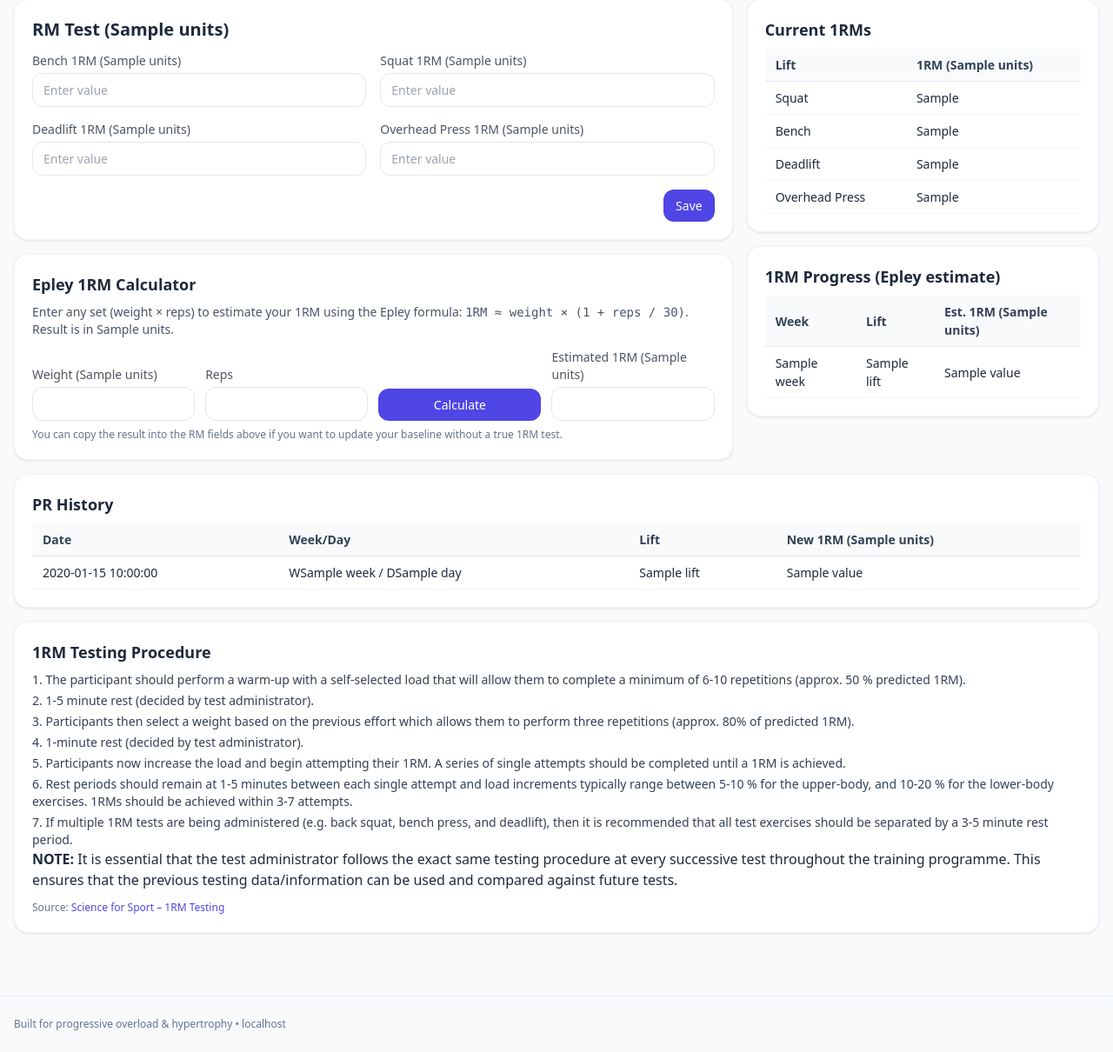
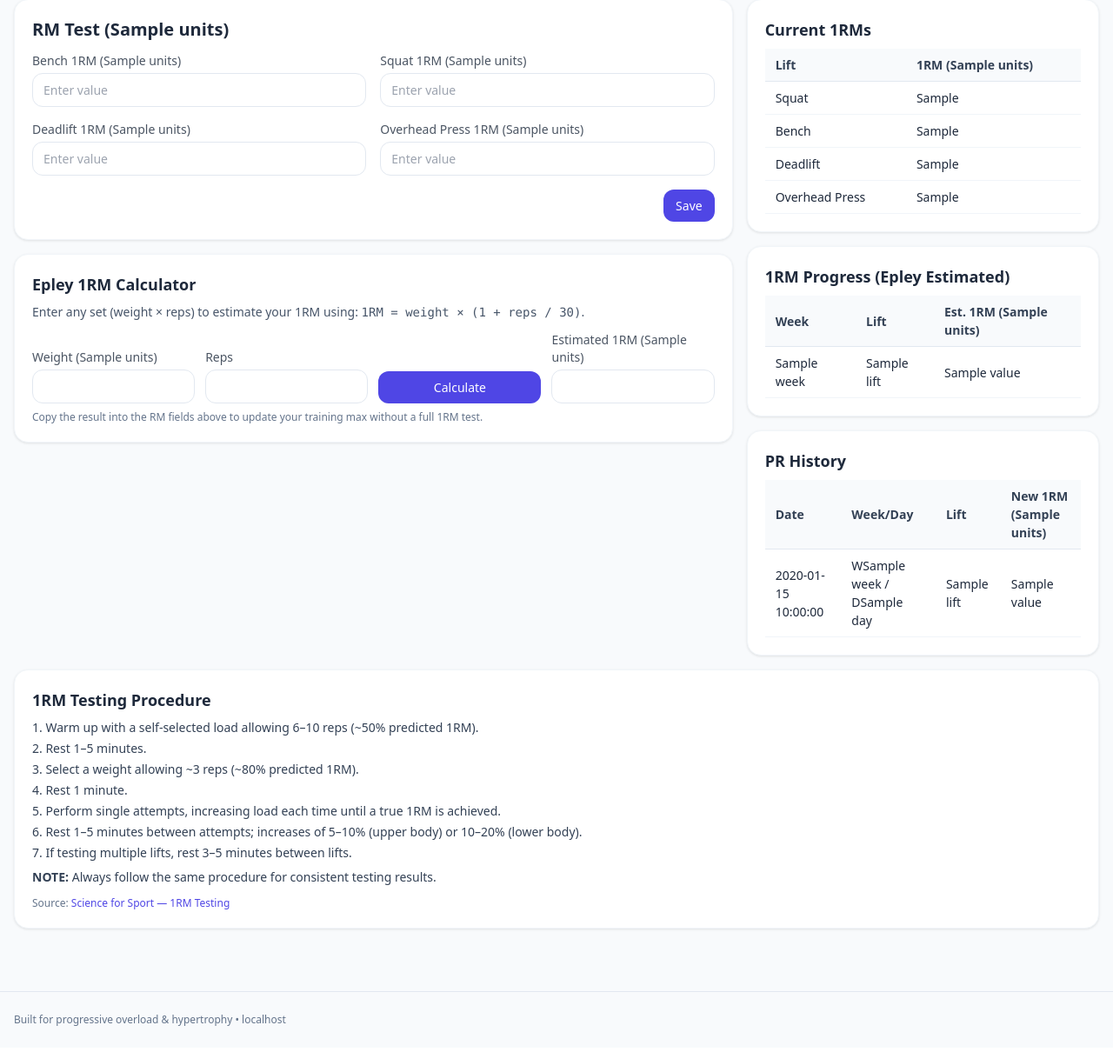
Before and after one commit to kevin989/hypertrophy-tracker, a Flask app: template templates/rm_test.html in a window 1280 px wide. Shown: the part 82-1292 px from the top of the page at 87% size. After the commit the page ends 1262 px from the top, so only its background shows below. Run offline with Flask 3, Linux system fonts and the light colour scheme; the template is opened without the code that fills it: most values are stand-ins (such as "Sample title", 1, 10 or a date in 2020); some libraries are stand-ins or nearby versions.

Commit message:
Clean up html

```diff
--- a/templates/rm_test.html
+++ b/templates/rm_test.html
@@ -2,27 +2,33 @@
 {% block content %}
 
 <div class="grid grid-cols-1 md:grid-cols-3 gap-4">
-  <!-- Left: RM form + Epley calculator -->
+
+  <!-- Left Column: RM Form + Epley Calculator -->
   <div class="md:col-span-2">
     <div class="card">
       <h2 class="text-xl font-semibold mb-3">RM Test ({{ units|default('kg') }})</h2>
 
       <form method="post" class="grid grid-cols-1 md:grid-cols-2 gap-4">
+
+        <!-- Bench -->
         <div>
           <label class="block text-sm text-gray-600 mb-1">Bench 1RM ({{ units }})</label>
           <input class="input w-full" type="number" step="0.5" name="bench_rm" placeholder="Enter value">
         </div>
 
+        <!-- Squat -->
         <div>
           <label class="block text-sm text-gray-600 mb-1">Squat 1RM ({{ units }})</label>
           <input class="input w-full" type="number" step="0.5" name="squat_rm" placeholder="Enter value">
         </div>
 
+        <!-- Deadlift -->
         <div>
           <label class="block text-sm text-gray-600 mb-1">Deadlift 1RM ({{ units }})</label>
           <input class="input w-full" type="number" step="0.5" name="deadlift_rm" placeholder="Enter value">
         </div>
 
+        <!-- OHP -->
         <div>
           <label class="block text-sm text-gray-600 mb-1">Overhead Press 1RM ({{ units }})</label>
           <input class="input w-full" type="number" step="0.5" name="ohp_rm" placeholder="Enter value">
@@ -31,41 +37,56 @@
         <div class="md:col-span-2 flex items-center justify-end">
           <button class="btn" type="submit">Save</button>
         </div>
+
       </form>
     </div>
 
-    <!-- Epley 1RM Calculator -->
+    <!-- Epley Calculator -->
     <div class="card mt-4">
       <h3 class="text-lg font-semibold mb-2">Epley 1RM Calculator</h3>
       <p class="text-sm text-slate-600 mb-3">
-        Enter any set (weight &times; reps) to estimate your 1RM using the Epley formula:
-        <code>1RM ≈ weight × (1 + reps / 30)</code>. Result is in {{ units }}.
+        Enter any set (weight × reps) to estimate your 1RM using:
+        <code>1RM = weight × (1 + reps / 30)</code>.
       </p>
+
       <div class="grid grid-cols-1 md:grid-cols-4 gap-3 items-end">
+
+        <!-- Weight -->
         <div>
           <label class="block text-sm text-gray-600 mb-1">Weight ({{ units }})</label>
           <input id="epley-weight" class="input w-full" type="number" step="0.5">
         </div>
+
+        <!-- Reps -->
         <div>
           <label class="block text-sm text-gray-600 mb-1">Reps</label>
           <input id="epley-reps" class="input w-full" type="number" step="1" min="1">
         </div>
+
+        <!-- Calculate -->
         <div class="flex items-center">
           <button id="epley-calc-btn" type="button" class="btn w-full">Calculate</button>
         </div>
+
+        <!-- Output -->
         <div>
           <label class="block text-sm text-gray-600 mb-1">Estimated 1RM ({{ units }})</label>
           <input id="epley-output" class="input w-full" type="text" readonly>
         </div>
+
       </div>
+
       <p class="text-xs text-slate-500 mt-2">
-        You can copy the result into the RM fields above if you want to update your baseline without a true 1RM test.
+        Copy the result into the RM fields above to update your training max without a full 1RM test.
       </p>
     </div>
+
   </div>
 
-  <!-- Right: Current 1RMs + Progress table -->
+  <!-- Right Column: Current 1RMs + Est. Progress + PR History -->
   <div>
+
+    <!-- Current 1RMs -->
     <div class="card">
       <h3 class="text-lg font-semibold mb-2">Current 1RMs</h3>
       <table class="table">
@@ -73,24 +94,21 @@
           <tr><th>Lift</th><th>1RM ({{ units }})</th></tr>
         </thead>
         <tbody>
-          <tr><td>Squat</td><td>{{ squat_disp if squat_disp != '' else '—' }}</td></tr>
-          <tr><td>Bench</td><td>{{ bench_disp if bench_disp != '' else '—' }}</td></tr>
-          <tr><td>Deadlift</td><td>{{ deadlift_disp if deadlift_disp != '' else '—' }}</td></tr>
-          <tr><td>Overhead Press</td><td>{{ ohp_disp if ohp_disp != '' else '—' }}</td></tr>
+          <tr><td>Squat</td><td>{{ squat_disp or '—' }}</td></tr>
+          <tr><td>Bench</td><td>{{ bench_disp or '—' }}</td></tr>
+          <tr><td>Deadlift</td><td>{{ deadlift_disp or '—' }}</td></tr>
+          <tr><td>Overhead Press</td><td>{{ ohp_disp or '—' }}</td></tr>
         </tbody>
       </table>
     </div>
 
+    <!-- Estimated 1RM Progress Table -->
     <div class="card mt-4">
-        <h3 class="text-lg font-semibold mb-2">1RM Progress (Epley estimate)</h3>
-        {% if progress and progress|length > 0 %}
+      <h3 class="text-lg font-semibold mb-2">1RM Progress (Epley Estimated)</h3>
+      {% if progress %}
       <table class="table">
         <thead>
-              <tr>
-                <th>Week</th>
-                <th>Lift</th>
-                <th>Est. 1RM ({{ units }})</th>
-              </tr>
+          <tr><th>Week</th><th>Lift</th><th>Est. 1RM ({{ units }})</th></tr>
         </thead>
         <tbody>
           {% for row in progress %}
@@ -103,22 +121,17 @@
         </tbody>
       </table>
       {% else %}
-          <p class="text-sm text-slate-600">No 1RM history yet. Log some workouts first!</p>
+        <p class="text-sm text-slate-600">No estimated 1RM history yet.</p>
       {% endif %}
     </div>
-  </div>
-</div>
+
+    <!-- PR Table -->
     <div class="card mt-4">
       <h3 class="text-lg font-semibold mb-2">PR History</h3>
-        {% if pr_history and pr_history|length > 0 %}
+      {% if pr_history %}
       <table class="table">
         <thead>
-              <tr>
-                <th>Date</th>
-                <th>Week/Day</th>
-                <th>Lift</th>
-                <th>New 1RM ({{ units }})</th>
-              </tr>
+          <tr><th>Date</th><th>Week/Day</th><th>Lift</th><th>New 1RM ({{ units }})</th></tr>
         </thead>
         <tbody>
           {% for pr in pr_history %}
@@ -132,47 +145,60 @@
         </tbody>
       </table>
       {% else %}
-          <p class="text-sm text-slate-600">No PRs recorded yet. Hit some heavy sets and they’ll show up here.</p>
+        <p class="text-sm text-slate-600">No PRs recorded yet — go lift something heavy 😤</p>
       {% endif %}
     </div>
 
+  </div>
+</div>
+
+
+<!-- 1RM Testing Procedure -->
 <div class="card mt-4">
   <h3 class="text-lg font-semibold mb-2">1RM Testing Procedure</h3>
+
   <ol class="list-decimal list-inside space-y-1 text-sm text-slate-700">
-          <li>The participant should perform a warm-up with a self-selected load that will allow them to complete a minimum of 6-10 repetitions (approx. 50 % predicted 1RM).</li>
-          <li>1-5 minute rest (decided by test administrator).</li>
-          <li>Participants then select a weight based on the previous effort which allows them to perform three repetitions (approx. 80% of predicted 1RM).</li>
-          <li>1-minute rest (decided by test administrator).</li>
-          <li>Participants now increase the load and begin attempting their 1RM. A series of single attempts should be completed until a 1RM is achieved.</li>
-          <li>Rest periods should remain at 1-5 minutes between each single attempt and load increments typically range between 5-10 % for the upper-body, and 10-20 % for the lower-body exercises. 1RMs should be achieved within 3-7 attempts.</li>
-          <li>If multiple 1RM tests are being administered (e.g. back squat, bench press, and deadlift), then it is recommended that all test exercises should be separated by a 3-5 minute rest period.</li>
+    <li>Warm up with a self-selected load allowing 6–10 reps (~50% predicted 1RM).</li>
+    <li>Rest 1–5 minutes.</li>
+    <li>Select a weight allowing ~3 reps (~80% predicted 1RM).</li>
+    <li>Rest 1 minute.</li>
+    <li>Perform single attempts, increasing load each time until a true 1RM is achieved.</li>
+    <li>Rest 1–5 minutes between attempts; increases of 5–10% (upper body) or 10–20% (lower body).</li>
+    <li>If testing multiple lifts, rest 3–5 minutes between lifts.</li>
   </ol>
-        <p><b>NOTE:</b> It is essential that the test administrator follows the exact same testing procedure at every successive test throughout the training programme. This ensures that the previous testing data/information can be used and compared against future tests.</p>
-        <p class="text-xs text-slate-500 mt-3">Source: <a href="https://www.scienceforsport.com/1rm-testing/" target="_blank" rel="noopener noreferrer" class="text-indigo-600 hover:underline">
-          Science for Sport – 1RM Testing</a>
+
+  <p class="text-sm text-slate-700 mt-2">
+    <strong>NOTE:</strong> Always follow the same procedure for consistent testing results.
+  </p>
+
+  <p class="text-xs text-slate-500 mt-3">
+    Source: <a class="text-indigo-600 hover:underline"
+      href="https://www.scienceforsport.com/1rm-testing/"
+      target="_blank">Science for Sport — 1RM Testing</a>
   </p>
 </div>
 
+
 <script>
-document.addEventListener('DOMContentLoaded', function(){
+document.addEventListener('DOMContentLoaded', () => {
   const btn = document.getElementById('epley-calc-btn');
-  const wInput = document.getElementById('epley-weight');
-  const rInput = document.getElementById('epley-reps');
+  const w = document.getElementById('epley-weight');
+  const r = document.getElementById('epley-reps');
   const out = document.getElementById('epley-output');
 
-  if(btn){
-    btn.addEventListener('click', function(){
-      const w = parseFloat(wInput.value);
-      const r = parseInt(rInput.value, 10);
-      if(!w || w <= 0 || !r || r < 1){
-        out.value = "Enter valid weight & reps";
+  btn?.addEventListener('click', () => {
+    const weight = parseFloat(w.value);
+    const reps = parseInt(r.value);
+
+    if (!weight || weight <= 0 || !reps || reps < 1) {
+      out.value = "Enter valid weight + reps";
       return;
     }
-      const est = w * (1 + r / 30);
-      out.value = est.toFixed(1);
+
+    out.value = (weight * (1 + reps/30)).toFixed(1);
   });
-  }
 });
 </script>
 
+
 {% endblock %}
```
Lines whose indentation alone changed are shown as unchanged.
